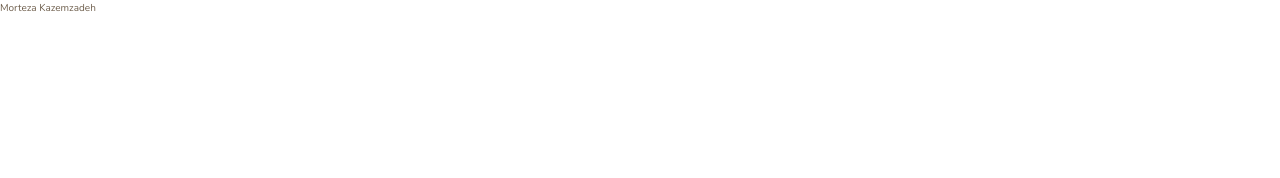
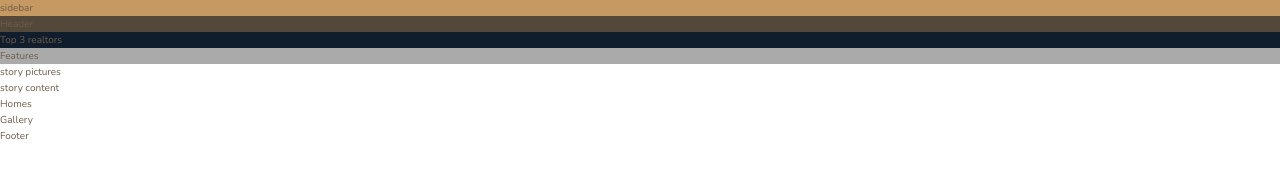
Before and after one commit to kazemzadeh1983/nexter, a website: page index.html in a window 1280 px wide. Drawn offline with nearby package versions, Linux system fonts and the light colour scheme; files that its build step writes are made by us from their sources.

Commit message:
create part

```diff
--- a/index.html
+++ b/index.html
@@ -13,7 +13,48 @@
     </head>
     <body class="container">
 
-        Morteza Kazemzadeh
+        <div class="sidebar">
+            sidebar
+        </div>
+
+       <header class="header">
+           Header
+       </header>
+
+       <div class="realtors">
+           Top 3 realtors
+       </div>
+
+       <section class="features">
+           Features
+       </section>
+
+       <div class="story__pictures">
+           story pictures
+       </div>
+
+       <div class="story__content">
+           story content
+
+       </div>
+
+       <section class="homes">
+           Homes
+       </section>
+
+       <section class="gallery">
+           Gallery
+       </section>
+
+       <footer class="footer">
+           Footer
+       </footer>
+
+
+
+
+
+
 
     </body>
 </html>
--- a/sass/_features.scss
+++ b/sass/_features.scss
@@ -0,0 +1,4 @@
+.features {
+    background-color: $color-grey-light-2 ;
+
+}
--- a/sass/_header.scss
+++ b/sass/_header.scss
@@ -0,0 +1,3 @@
+.header {
+    background-color: $color-grey-dark-1 ;
+}
--- a/sass/_realtors.scss
+++ b/sass/_realtors.scss
@@ -0,0 +1,3 @@
+.realtors {
+    background-color: $color-secondary ;
+}
--- a/sass/_sidebar.scss
+++ b/sass/_sidebar.scss
@@ -0,0 +1,3 @@
+.sidebar {
+    background-color: $color-primary ;
+}
```
Also changed, not shown: css/style.css (added).
